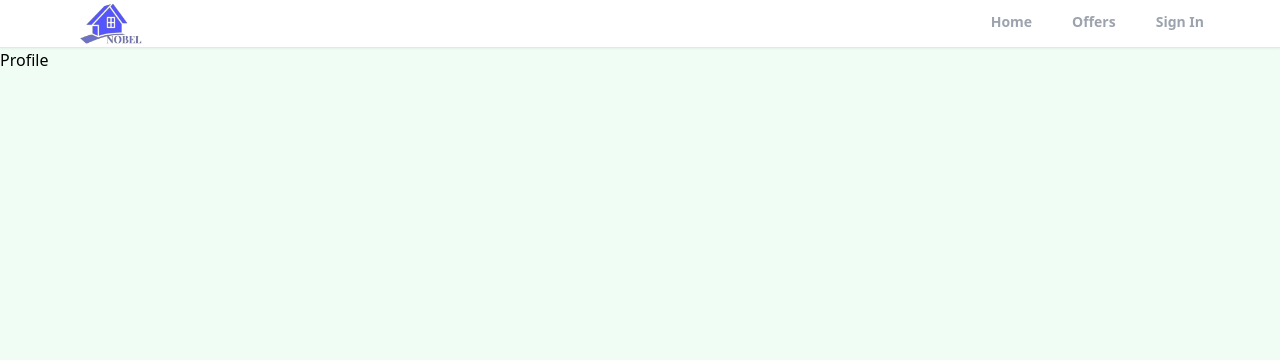
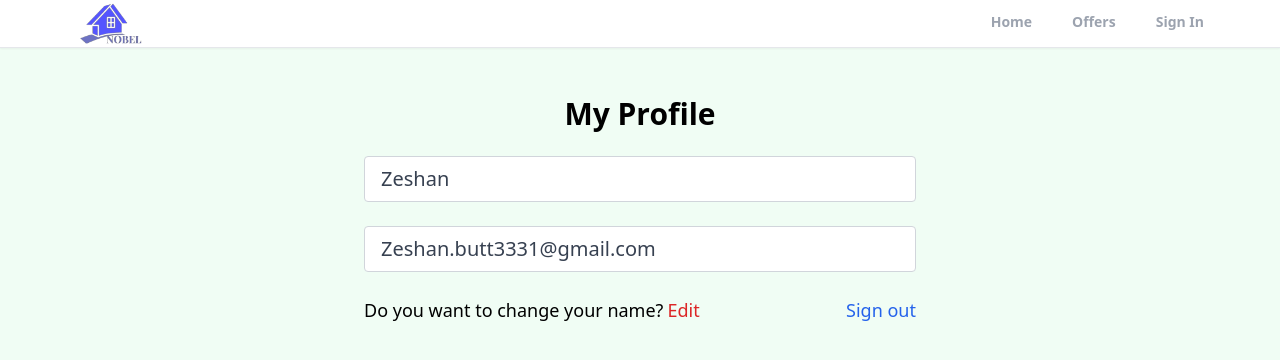
Before and after one commit to Zeshanbutt1431/nobel-real-estate, a React (Create React App) app: page /profile in a window 1280 px wide. Shown: the top 360 px of the page. Built offline with nearby package versions, Linux system fonts and the light colour scheme; no server answers; sample sign-in values are in the browser's storage.

Commit message:
Create private route and custom hook for protecting the profile page and added logout functionality

```diff
--- a/src/App.js
+++ b/src/App.js
@@ -9,6 +9,7 @@
 import Header from './components/Header';
 import { ToastContainer } from 'react-toastify';
 import 'react-toastify/dist/ReactToastify.css';
+import PrivateRoute from './components/PrivateRoute';
 
 function App() {
   return (
@@ -17,7 +18,9 @@
         <Header />
         <Routes>
           <Route path="/" element={<Home />} />
+          <Route path="/profile" element={<PrivateRoute />}>
           <Route path="/profile" element={<Profile />} />
+          </Route>
           <Route path="/sign-in" element={<SignIn />} />
           <Route path="/sign-up" element={<SignUp />} />
           <Route path="/forgot-password" element={<ForgotPassword />} />
--- /dev/null
+++ b/src/components/PrivateRoute.jsx
@@ -0,0 +1,10 @@
+import { Navigate, Outlet } from "react-router";
+import { useAuthStatus } from "../hooks/useAuthStatus";
+
+export default function PrivateRoute() {
+    const {loggedIn, checkingStatus} = useAuthStatus()
+    if(checkingStatus){
+        return <h3>Loading...</h3>
+    }
+    return loggedIn ? <Outlet/> : <Navigate to="/sign-in"/>
+}
--- /dev/null
+++ b/src/hooks/useAuthStatus.jsx
@@ -0,0 +1,19 @@
+import { getAuth, onAuthStateChanged } from 'firebase/auth';
+import { useEffect, useState } from 'react';
+
+export function useAuthStatus() {
+    const [loggedIn, setLoggedIn] = useState(false);
+    const [checkingStatus, setCheckingStatus] = useState(true);
+
+    useEffect(()=>{
+        const auth = getAuth();
+        onAuthStateChanged(auth, (user) =>{
+            if(user){
+                setLoggedIn(true);
+            }
+            setCheckingStatus(false);
+        });
+    }, []);
+
+  return {loggedIn,checkingStatus}
+}
--- a/src/pages/Profile.jsx
+++ b/src/pages/Profile.jsx
@@ -1,7 +1,38 @@
-import React from 'react'
+import { getAuth } from "firebase/auth";
+import { useState } from "react";
+import { useNavigate } from "react-router";
+export default function Profile() {
+	const [formData, setFormData] = useState({
+		name: "Zeshan",
+		email: "Zeshan.butt3331@gmail.com"
+	});
+	const auth = getAuth()
+	const navigate = useNavigate()
+	const { name, email } = formData
 
-export default function Profile() {
-  return (
-    <div>Profile</div>
-  )
+	function onLogout(){
+		auth.signOut()
+		navigate("/")
+	}
+
+	return (
+		<>
+			<section className='max-w-6xl flex justify-center items-center mx-auto'>
+				<div className='w-full md:w-[50%] mt-6 px-3'>
+					<form >
+						<h1 className='text-3xl text-center font-bold my-6'>My Profile</h1>
+						<input type="text" id='name' value={name} disabled className='w-full  px-4 py-2 text-xl text-gray-700 bg-white border border-gray-300 rounded mb-6 transition duration-200 ease-in-out' />
+						<input type="email" id='email' value={email} disabled className='w-full  px-4 py-2 text-xl text-gray-700 bg-white border border-gray-300 rounded mb-6 transition duration-200 ease-in-out' />
+						<div className='flex justify-between whitespace-nowrap text-sm sm:text-lg mb-6'>
+							<p className='flex items-center'>
+								Do you want to change your name?
+								<span className='text-red-600 hover:text-red-700 transition duration-200 ml-1 cursor-pointer '>Edit</span>
+							</p>
+							<p onClick={onLogout} className='text-blue-600 hover:text-blue-700 transition duration-200 ml-1 cursor-pointer'>Sign out</p>
+						</div>
+					</form>
+				</div>
+			</section>
+		</>
+	)
 }
```
